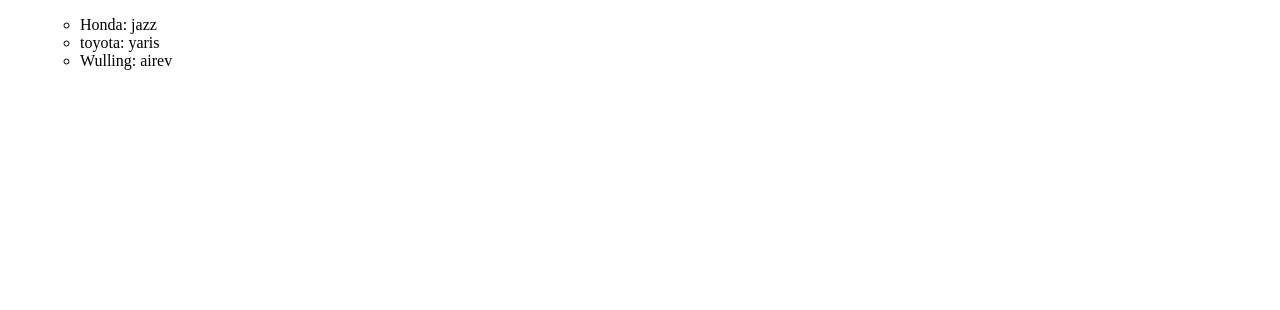
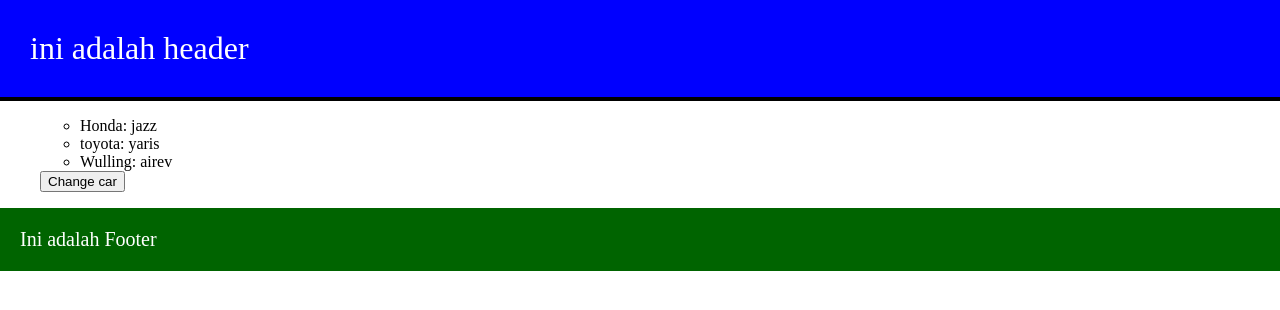
Before and after one commit to mhammdalwii/belajarVue, a Vue app in the folder belajarvuejs/: page / in a window 1280 px wide. Shown: the top 310 px of the page. Built offline with nearby package versions, Linux system fonts and the light colour scheme.

Commit message:
provide and inject part 2

```diff
--- a/belajarvuejs/src/App-copy.vue
+++ b/belajarvuejs/src/App-copy.vue
@@ -1,12 +1,18 @@
 <template>
   <div>
-    <comp-cars :cars="cars"></comp-cars>
+    <appHeader></appHeader>
+    <comp-cars></comp-cars>
+    <appFooter></appFooter>
   </div>
 </template>
 <script>
+import appHeader from './components/generals/appHeader.vue'
+import appFooter from './components/generals/appFooter.vue'
 import compCars from './components/cars/indexCar.vue'
 export default {
   components: {
+    appHeader,
+    appFooter,
     compCars,
   },
   data() {
@@ -27,7 +33,17 @@
       ],
     }
   },
-  methods: {},
+  provide() {
+    return {
+      cars: this.cars,
+      changeCar: this.changeCar,
+    }
+  },
+  methods: {
+    changeCar() {
+      this.cars[0].brand = 'Suzuki'
+    },
+  },
 }
 </script>
 <style>
--- a/belajarvuejs/src/App.vue
+++ b/belajarvuejs/src/App.vue
@@ -37,6 +37,7 @@
       },
     }
   },
+  provide: {},
   methods: {
     changeName() {
       this.name = 'wial'
--- a/belajarvuejs/src/components/cars/indexCar.vue
+++ b/belajarvuejs/src/components/cars/indexCar.vue
@@ -1,7 +1,7 @@
 <template>
   <div>
     <ul>
-      <list-car :cars="cars"></list-car>
+      <list-car></list-car>
     </ul>
   </div>
 </template>
@@ -11,6 +11,5 @@
   components: {
     listCar,
   },
-  props: ['cars'],
 }
 </script>
--- a/belajarvuejs/src/components/cars/listCar.vue
+++ b/belajarvuejs/src/components/cars/listCar.vue
@@ -6,11 +6,12 @@
         {{ car.model }}
       </li>
     </ul>
+    <button @click="changeCar">Change car</button>
   </div>
 </template>
 
 <script>
 export default {
-  props: ['cars'],
+  inject: ['cars', 'changeCar'],
 }
 </script>
```
Also changed, not shown: 1 other file (tests, documents, lock files or other folders).
